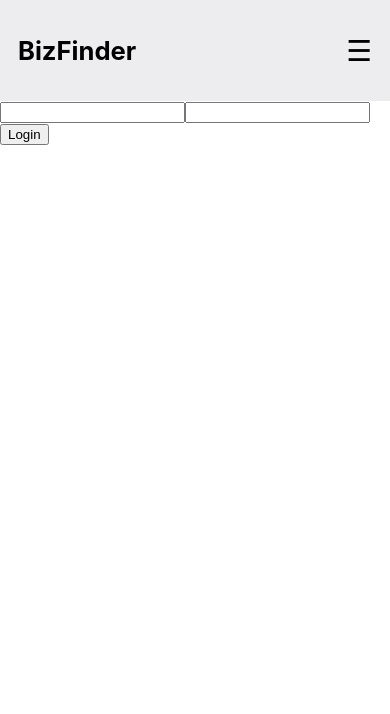
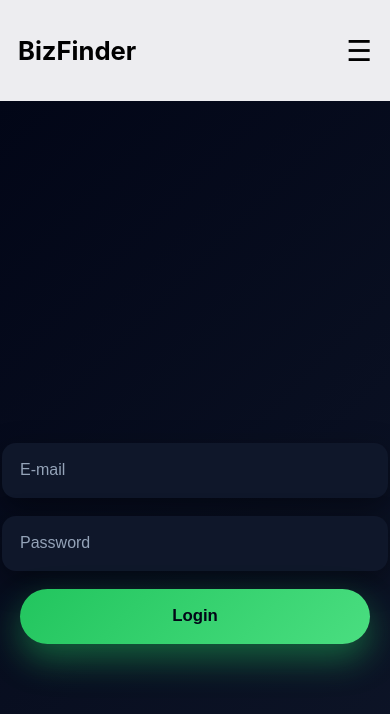
Before and after one commit to tusharansal23/BizFinder, a React (Create React App) app in the folder frontend/: page /login in a window 390 px wide. Shown: the top 714 px of the page. Built offline with nearby package versions, Linux system fonts and the light colour scheme.

Commit message:
register & login page mobile css updation

```diff
--- a/frontend/src/pages/Login.jsx
+++ b/frontend/src/pages/Login.jsx
@@ -1,6 +1,8 @@
 import { useState } from "react";
 import { useNavigate } from "react-router-dom";
 import { fetchAPI } from "../services/api";
+import "../styles/login.css";
+
 
 const Login = () => {
   const [email, setEmail] = useState("");
@@ -29,10 +31,11 @@ const Login = () => {
 
   return (
     <form onSubmit={submitHandler}>
-      <input value={email} onChange={(e) => setEmail(e.target.value)} />
+      <input value={email} placeholder="E-mail" onChange={(e) => setEmail(e.target.value)} />
       <input
         type="password"
         value={password}
+        placeholder="Password"
         onChange={(e) => setPassword(e.target.value)}
       />
       <button>Login</button>
--- a/frontend/src/pages/Register.jsx
+++ b/frontend/src/pages/Register.jsx
@@ -1,5 +1,7 @@
 import { useState } from "react";
 import { fetchAPI } from "../services/api";
+import "../styles/register.css";
+
 
 const Register = () => {
   const [form, setForm] = useState({
--- /dev/null
+++ b/frontend/src/styles/login.css
@@ -0,0 +1,92 @@
+/* ===== LOGIN PAGE ===== */
+form {
+  min-height: 100vh;
+  display: flex;
+  flex-direction: column;
+  justify-content: center;
+  align-items: center;
+  gap: 18px;
+  background: linear-gradient(135deg, #020617, #0f172a);
+  padding: 20px;
+  animation: fadeIn 0.8s ease;
+}
+
+/* Card effect */
+form::before {
+  content: "";
+  position: absolute;
+  inset: 0;
+  z-index: -1;
+}
+
+/* Inputs */
+form input {
+  width: 100%;
+  max-width: 420px;
+  height: 55px;
+  padding: 0 18px;
+  font-size: 1rem;
+  border-radius: 14px;
+  border: none;
+  outline: none;
+  background: #0f172a;
+  color: white;
+  box-shadow: 0 10px 30px rgba(0,0,0,0.4);
+  transition: all 0.3s ease;
+}
+
+form input::placeholder {
+  color: #94a3b8;
+}
+
+form input:focus {
+  background: #020617;
+  transform: translateY(-2px);
+  box-shadow: 0 0 0 2px #06b6d4;
+}
+
+/* Button */
+form button {
+  width: 100%;
+  max-width: 420px;
+  height: 55px;
+  border-radius: 30px;
+  border: none;
+  background: linear-gradient(135deg, #06b6d4, #22d3ee);
+  color: #020617;
+  font-size: 1.05rem;
+  font-weight: 600;
+  cursor: pointer;
+  transition: all 0.3s ease;
+  box-shadow: 0 15px 35px rgba(6,182,212,0.45);
+}
+
+form button:hover {
+  transform: translateY(-3px);
+  box-shadow: 0 20px 45px rgba(6,182,212,0.7);
+}
+
+/* Button click */
+form button:active {
+  transform: scale(0.98);
+}
+
+/* Animation */
+@keyframes fadeIn {
+  from {
+    opacity: 0;
+    transform: translateY(25px);
+  }
+  to {
+    opacity: 1;
+    transform: translateY(0);
+  }
+}
+
+/* ===== MOBILE ===== */
+@media (max-width: 480px) {
+  form input,
+  form button {
+    max-width: 100%;
+  }
+}
--- /dev/null
+++ b/frontend/src/styles/register.css
@@ -0,0 +1,83 @@
+/* ===== REGISTER PAGE ===== */
+form {
+  min-height: 100vh;
+  display: flex;
+  flex-direction: column;
+  justify-content: center;
+  align-items: center;
+  gap: 18px;
+  background: linear-gradient(135deg, #020617, #0f172a);
+  padding: 20px;
+  animation: fadeIn 0.8s ease;
+}
+
+/* Inputs */
+form input {
+  width: 100%;
+  max-width: 420px;
+  height: 55px;
+  padding: 0 18px;
+  font-size: 1rem;
+  border-radius: 14px;
+  border: none;
+  outline: none;
+  background: #0f172a;
+  color: white;
+  box-shadow: 0 10px 30px rgba(0,0,0,0.4);
+  transition: all 0.3s ease;
+}
+
+form input::placeholder {
+  color: #94a3b8;
+}
+
+form input:focus {
+  background: #020617;
+  transform: translateY(-2px);
+  box-shadow: 0 0 0 2px #22c55e;
+}
+
+/* Button */
+form button {
+  width: 100%;
+  max-width: 420px;
+  height: 55px;
+  border-radius: 30px;
+  border: none;
+  background: linear-gradient(135deg, #22c55e, #4ade80);
+  color: #020617;
+  font-size: 1.05rem;
+  font-weight: 600;
+  cursor: pointer;
+  transition: all 0.3s ease;
+  box-shadow: 0 15px 35px rgba(34,197,94,0.45);
+}
+
+form button:hover {
+  transform: translateY(-3px);
+  box-shadow: 0 20px 45px rgba(34,197,94,0.7);
+}
+
+form button:active {
+  transform: scale(0.98);
+}
+
+/* Animation */
+@keyframes fadeIn {
+  from {
+    opacity: 0;
+    transform: translateY(25px);
+  }
+  to {
+    opacity: 1;
+    transform: translateY(0);
+  }
+}
+
+/* ===== MOBILE ===== */
+@media (max-width: 480px) {
+  form input,
+  form button {
+    max-width: 100%;
+  }
+}
```
